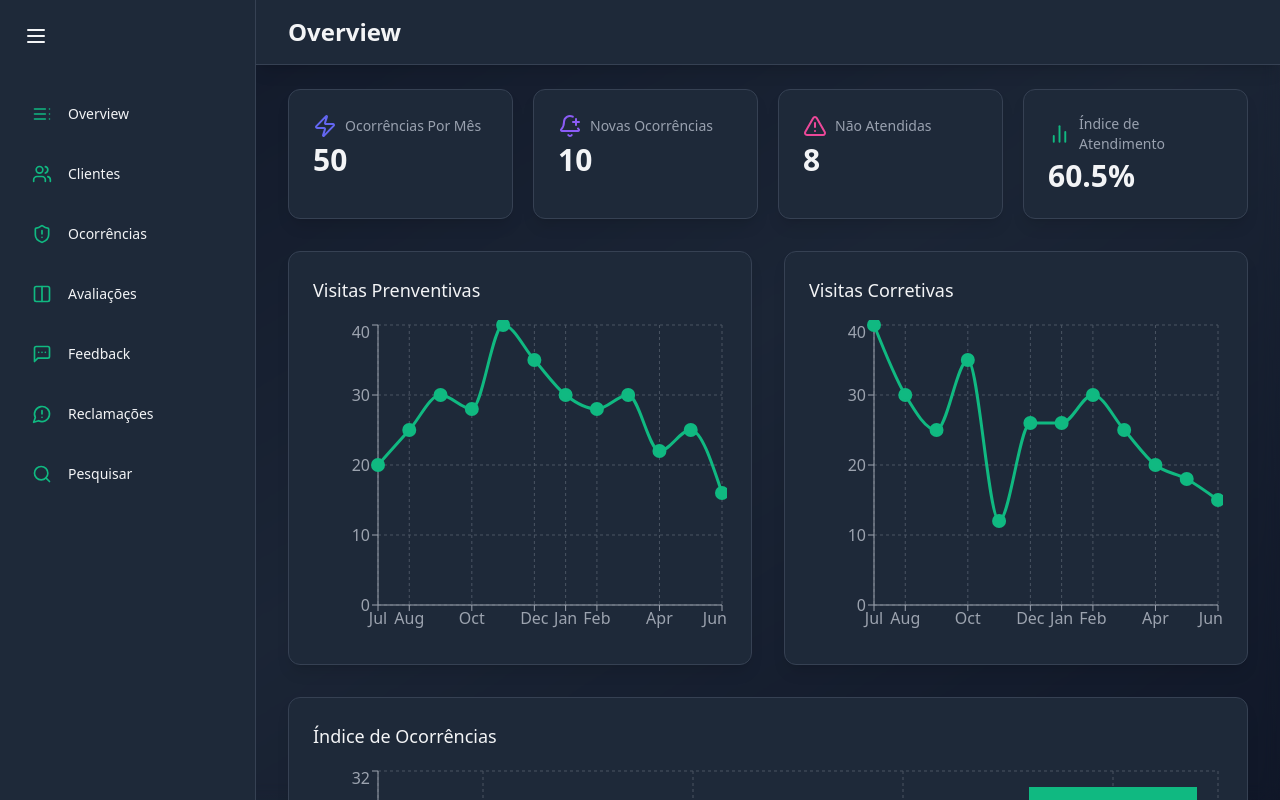
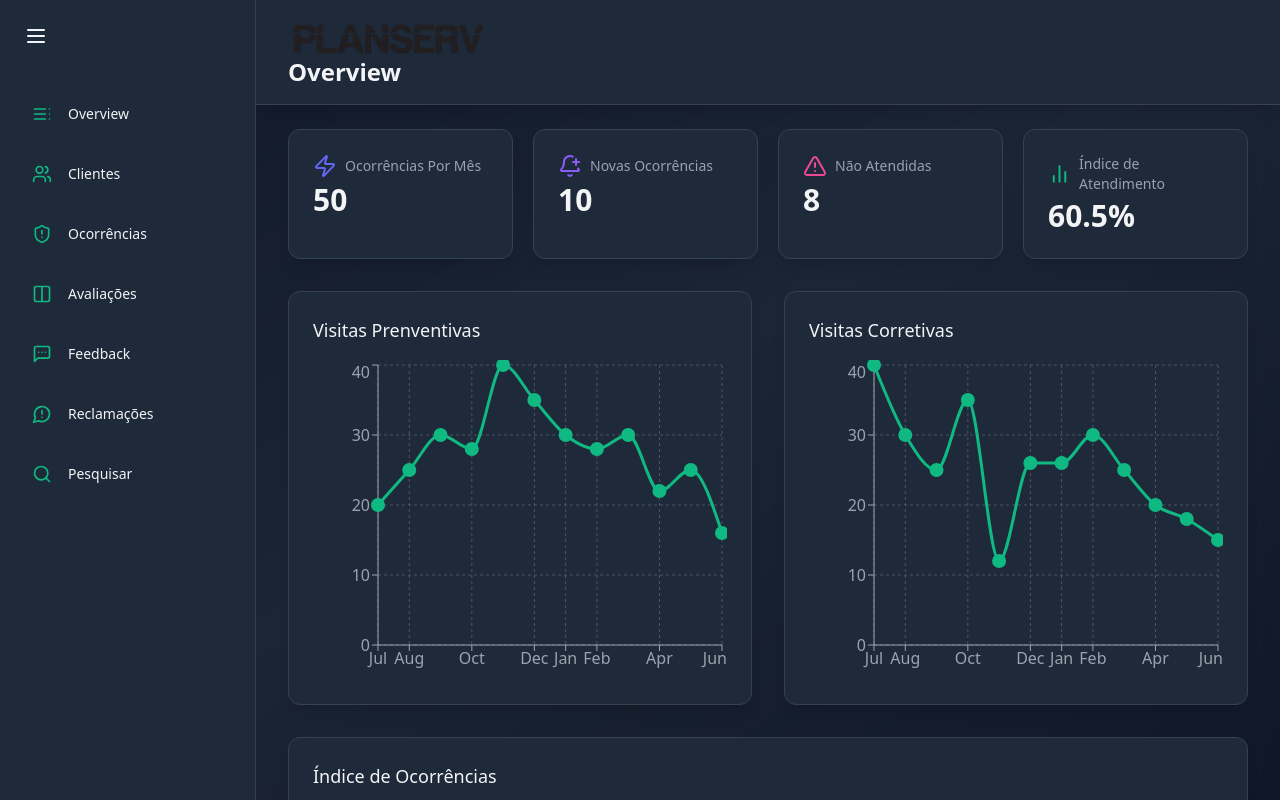
Before and after one commit to PlanservOps/PlanservOpsProj, a React (Vite) app: page / in a window 1280 px wide. Built offline with nearby package versions, Linux system fonts and the light colour scheme.

Commit message:
atualização da logo na header

```diff
--- a/src/components/common/Header.jsx
+++ b/src/components/common/Header.jsx
@@ -1,4 +1,5 @@
 import React from 'react'
+import Logo from '../../assets/images/Logo nobg.png'
 
 const Header = ({ title }) => {
   return (
@@ -6,6 +7,7 @@ const Header = ({ title }) => {
         className='bg-gray-800 bg-opacity-50 backdrop-blur-md shadow-lg border-b border-gray-700'
     >
         <div className='max-w-7xl mx-auto py-4 px-4 sm:px-6 lg:px-8'>
+            <img src={Logo} alt='logo' className='h-10 w-auto'/>
             <h1 className='text-2xl font-semibold text-gray-100'>{title}</h1>
         </div>
     </header>
```
Also changed, not shown: src/assets/images/Logo nobg.png (added).
